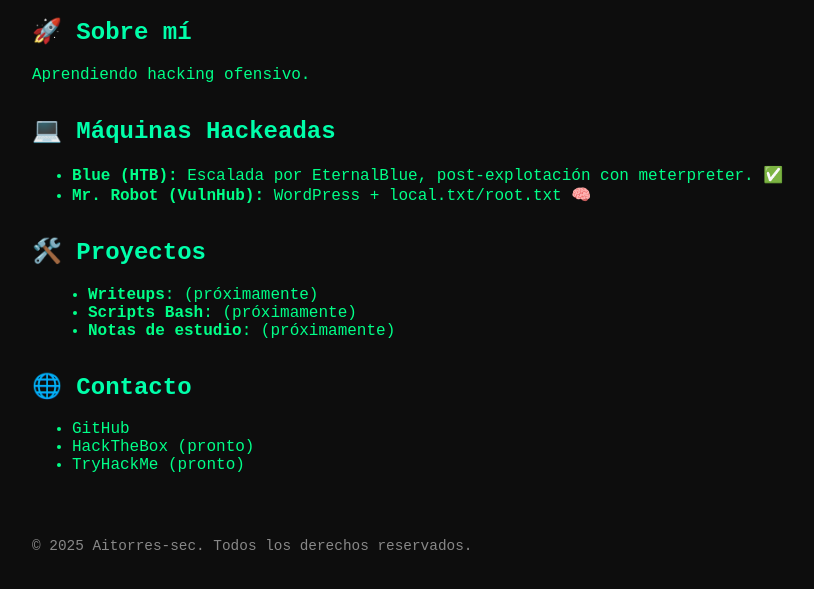
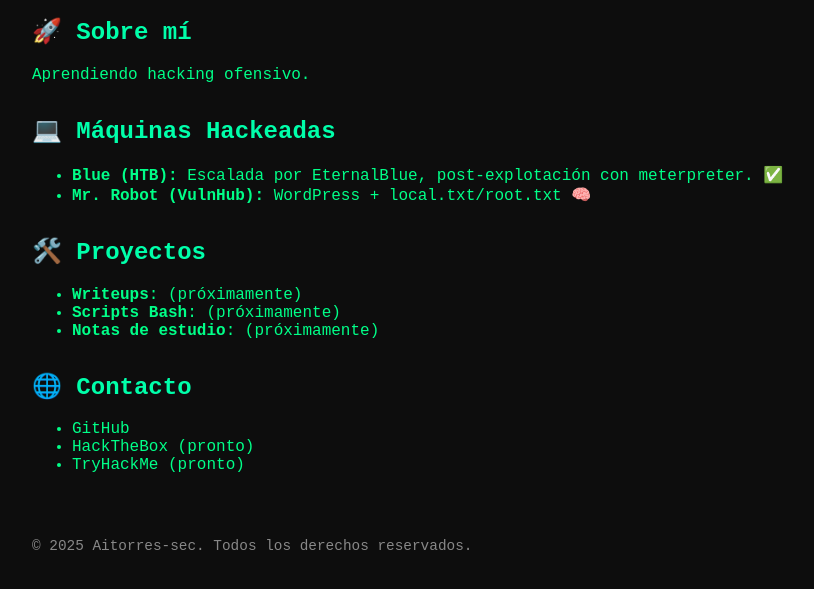
Before and after one commit to aitorres-sec/aitorres-sec.github.io, a plain HTML site: page index.html in a window 1280 px wide. Shown: the part 133-722 px from the top of the page, without its empty margins (208-1022 px from the left). Drawn offline with Linux system fonts and the light colour scheme.

Commit message:
Update index.html

```diff
--- a/index.html
+++ b/index.html
@@ -63,10 +63,11 @@
     <div class="section">
       <h2>🛠️ Proyectos</h2>
       <ul>
-        <li class="project"><strong>Writeups</strong>: <a href="#">(próximamente)</a></li>
-        <li class="project"><strong>Scripts Bash</strong>: <a href="#">(próximamente)</a></li>
-        <li class="project"><strong>Notas de estudio</strong>: <a href="#">(próximamente)</a></li>
+        <li><strong>Writeups</strong>: <a href="#">(próximamente)</a></li>
+        <li><strong>Scripts Bash</strong>: <a href="#">(próximamente)</a></li>
+        <li><strong>Notas de estudio</strong>: <a href="#">(próximamente)</a></li>
       </ul>
+
     </div>
 
     <div class="section">
```
